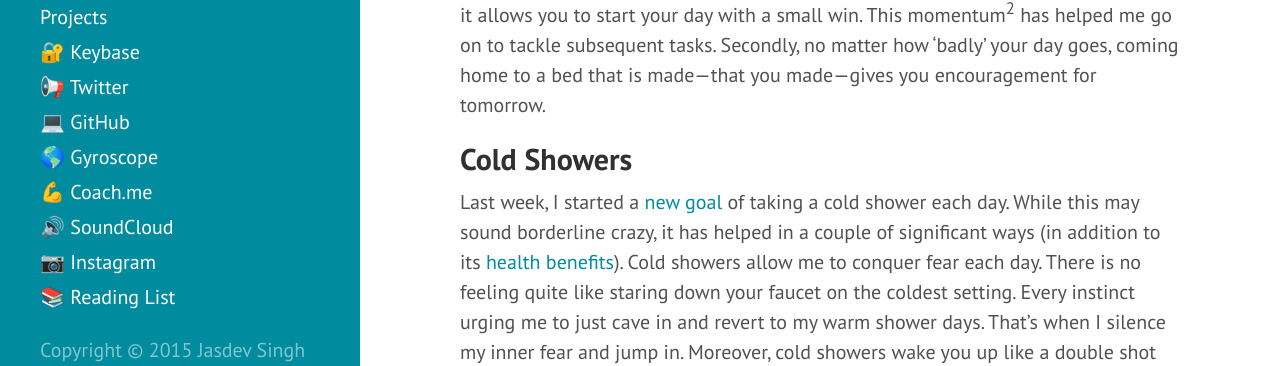
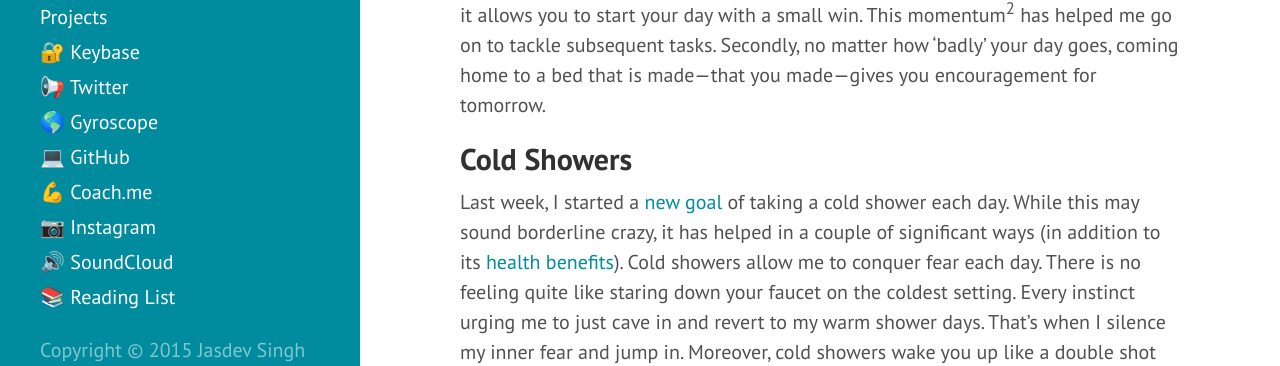
Before and after one commit to rvsrvs/jasdev.github.io, a Jekyll site: the page built from index.html, in a window 1280 px wide. Shown: the part 495-861 px from the top of the page. Built offline with Jekyll 4.4.1, drawn with Linux system fonts in a browser that asks for light colours; Markdown is read by kramdown in place of the engine named in the settings; the list of posts is cut into pages by our own code.

Commit message:
Reordering social links

```diff
--- a/_includes/sidebar.html
+++ b/_includes/sidebar.html
@@ -23,11 +23,11 @@
 
       <a class="sidebar-nav-item" href="{{ site.keybase ”}}" target="_blank">🔐 Keybase</a>
       <a class="sidebar-nav-item" href="{{ site.twitter ”}}" target="_blank">📢 Twitter</a>
+      <a class="sidebar-nav-item" href="{{ site.gyroscope ”}}" target="_blank">🌎 Gyroscope</a>
       <a class="sidebar-nav-item" href="{{ site.github ”}}" target="_blank">💻 GitHub</a>
-      <a class="sidebar-nav-item" href="{{ site.gyroscope ”}}" target="_blank">🌎 Gyroscope</a>
       <a class="sidebar-nav-item" href="{{ site.coach ”}}" target="_blank">💪 Coach.me</a>
+      <a class="sidebar-nav-item" href="{{ site.instagram ”}}" target="_blank">📷 Instagram</a>
       <a class="sidebar-nav-item" href="{{ site.soundcloud ”}}" target="_blank">🔊 SoundCloud</a>
-      <a class="sidebar-nav-item" href="{{ site.instagram ”}}" target="_blank">📷 Instagram</a>
       <a class="sidebar-nav-item" href="/reading-list/">📚 Reading List</a>
     </nav>
 
```
